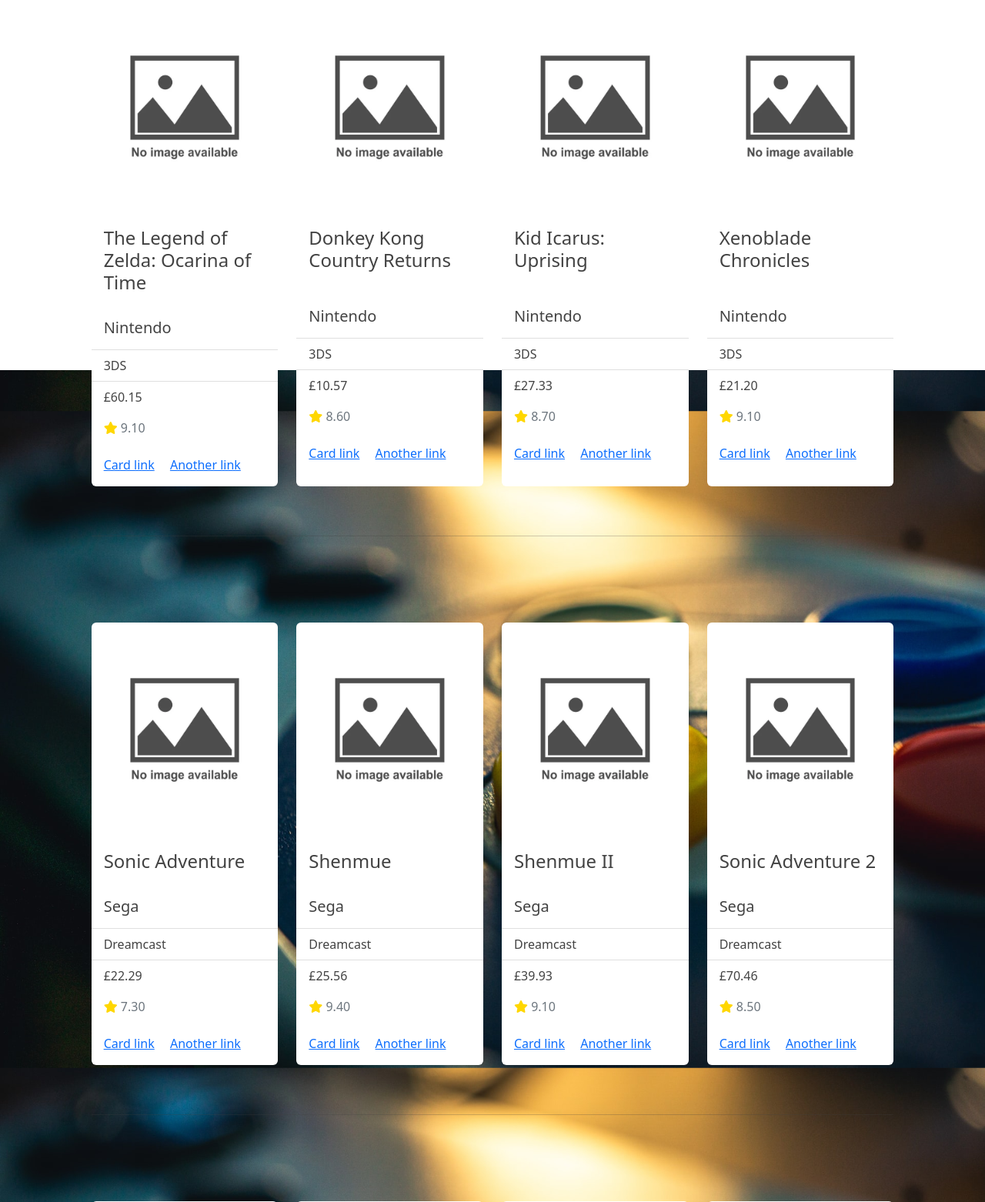
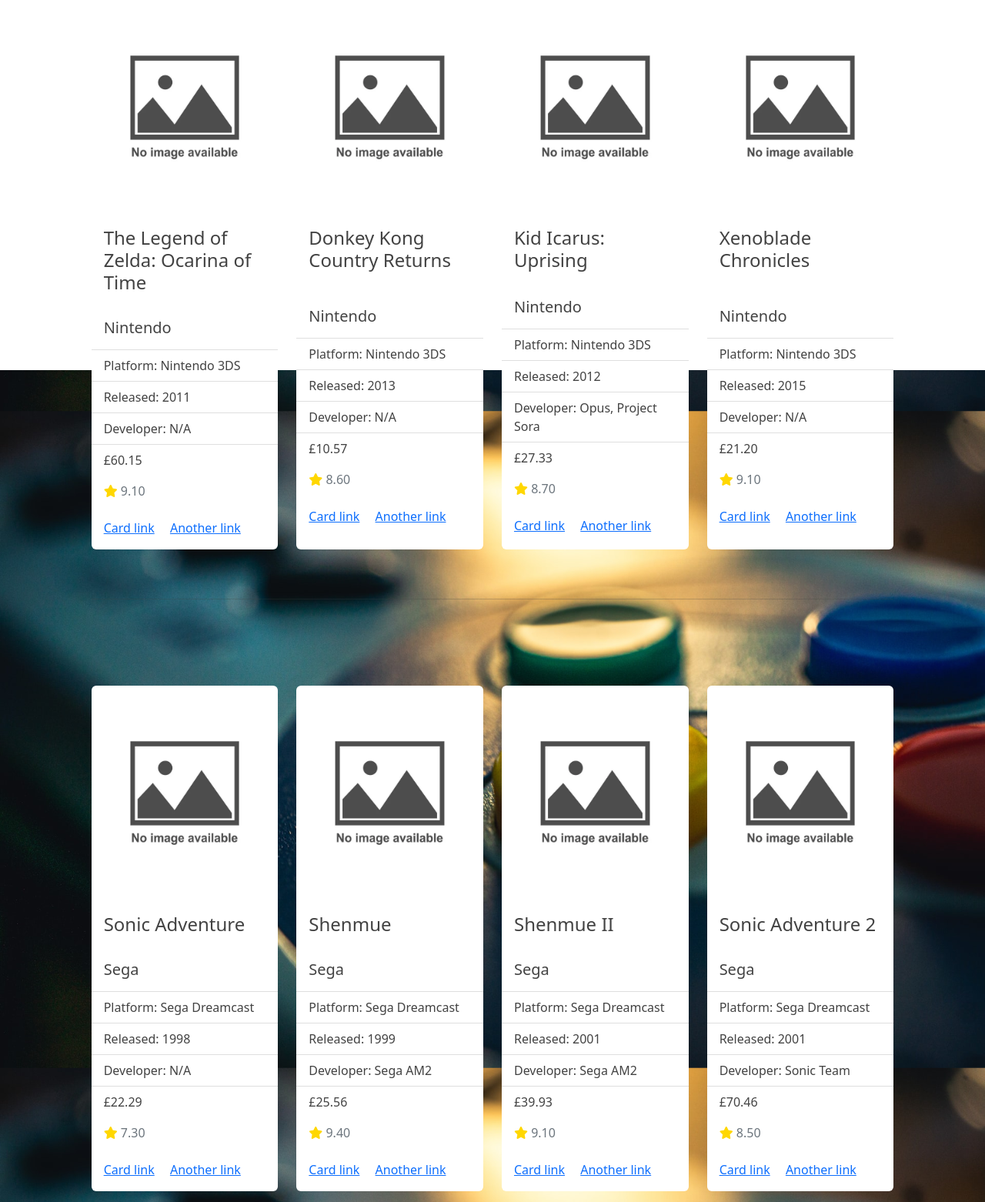
Before and after one commit to Daferia/Eternal-Retro-Games, a Django app: page /products/ in a window 1280 px wide. Shown: the part 319-1881 px from the top of the page at 77% size. Run offline with Django 4.2, Linux system fonts and the light colour scheme; data comes from the database, SQL or seed files in the repository; some libraries are stand-ins or nearby versions.

Commit message:
Added additional headings to the product cards

```diff
--- a/products/templates/products/products.html
+++ b/products/templates/products/products.html
@@ -41,7 +41,13 @@
                         </div>
                         <ul class="list-group list-group-flush">
                             <li class="list-group-item"><h5>{{ product.manufacturer|title }}</h5></li>
-                            <li class="list-group-item">{{ product.platform }}</li>
+                            <li class="list-group-item">Platform: {{ product.manufacturer|title }} {{ product.platform }}</li>
+                            <li class="list-group-item">Released: {{ product.year_of_release }}</li>
+                            {% if product.developer %}
+                            <li class="list-group-item">Developer: {{ product.developer }}</li>
+                            {% else %}
+                            <li class="list-group-item">Developer: N/A</li>
+                            {% endif%}
                             <li class="list-group-item">
                                 <p>£{{ product.selling_price }}</p>
                                 {% if product.user_review %}
```
